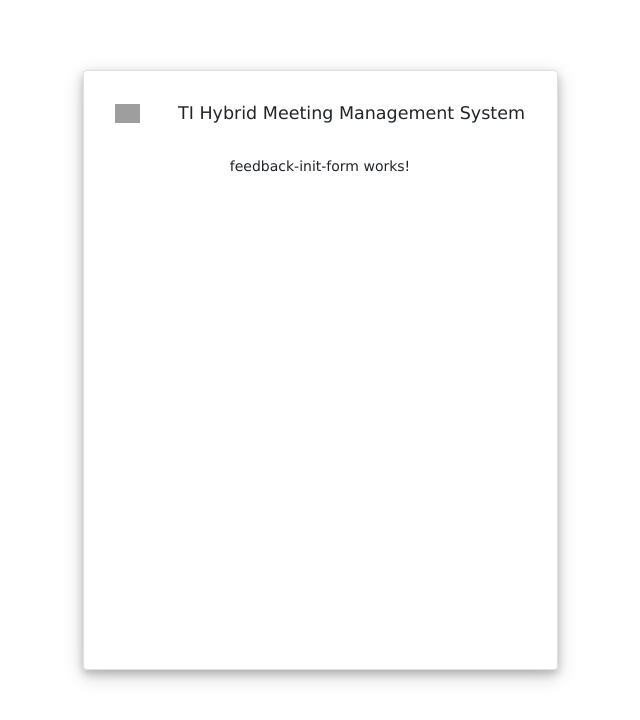
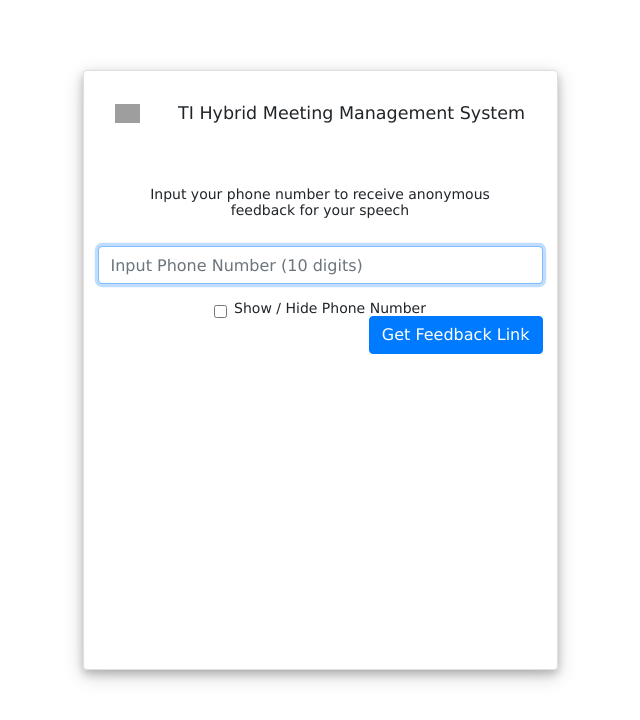
Before and after one commit to devincheca/speechFeedBack, an Angular app in the folder feedbackmanager/feedback-angular/: page / in a window 1280 px wide. Both pictures are taken after a click on the button "Feedback System". Shown: the top 720 px of the page, without its empty margins (320-960 px from the left). Built offline with nearby package versions, Linux system fonts and the light colour scheme; grey boxes are pictures that could not be loaded.

Commit message:
next is connecting copy paste

```diff
--- a/feedbackmanager/feedback-angular/src/app/feedback-init-form/feedback-init-form.component.html
+++ b/feedbackmanager/feedback-angular/src/app/feedback-init-form/feedback-init-form.component.html
@@ -1 +1,39 @@
-<p>feedback-init-form works!</p>
+<div class="inputPhoneHeader">Input your phone number to receive anonymous feedback for your speech</div>
+<div>
+  <div class="form-group">
+    <input [type]="showPhoneNumber ? 'number' : 'password'" class="form-control" id="phoneNumber" placeholder="Input Phone Number (10 digits)" (keyup)="setPhoneNumber($event)" autofocus="">
+  </div>
+  <div class="form-check">
+    <label class="form-check-label">
+      <input type="checkbox" class="form-check-input" value="" (click)="togglePasswordView()" [checked]="showPhoneNumber">Show / Hide Phone Number
+    </label>
+  </div>
+  <div class="form-group text-right" id="feedbackButtonDiv">
+    <button type="button" class="btn btn-primary" (click)="getLink()" id="feedbackButton">Get Feedback Link</button>
+    <button class="btn btn-primary" disabled="" style="display: none;" id="loaderButton">
+      <span class="spinner-border spinner-border-sm"></span>
+      Loading..
+    </button>
+  </div>
+  <div class="form-group text-center" id="linkInstructions" style="display: none;">
+    Send the following link to club members you would like to receive speech feedback from:
+  </div>
+  <div class="copyPasteGroup">
+    <div class="form-group" id="linkDiv" style="display: none;">
+      <input type="text" disabled="" class="form-control" id="linkInput">
+    </div>
+    <div id="copyStatus"></div>
+    <div class="form-group text-right" id="copyButtonDiv" style="display: none;">
+      <button type="button" class="btn btn-primary" (click)="copyToClipboard()">
+        <span style="font-size: .875em; margin-right: .125em; position: relative; top: -.25em; left: -.125em">
+          📄<span style="position: absolute; top: .25em; left: .25em">📄</span>
+        </span>
+      </button>
+    </div>
+  </div>
+  <div class="form-group text-center" id="qrCodeImage" style="display: none;">
+    <div>For hybrid meetings:</div>
+  </div>
+</div>
+<div id="successDiv" style="color: green;"></div>
+<div id="failDiv" style="color: red;"></div>
--- a/feedbackmanager/feedback-angular/src/app/feedback-init-form/feedback-init-form.component.ts
+++ b/feedbackmanager/feedback-angular/src/app/feedback-init-form/feedback-init-form.component.ts
@@ -1,4 +1,5 @@
 import { Component, OnInit } from '@angular/core';
+import Form from '../types/feedback-init-form';
 
 @Component({
   selector: 'app-feedback-init-form',
@@ -9,6 +10,31 @@ export class FeedbackInitFormComponent implements OnInit {
 
   constructor() { }
 
+  feedbackForm: Form = new Form();
+  showPhoneNumber: boolean = false;
+  error: string = '';
+
+  togglePasswordView(): void {
+    this.showPhoneNumber = !this.showPhoneNumber;
+  }
+
+  getLink(): void {
+    const isNotANumber = parseInt(this.feedbackForm.phoneNumber);
+    if (isNotANumber) {
+      this.error = 'Input a valid phone number (9999999999)'
+      return;
+    }
+    console.log('getLink');
+  }
+
+  copyToClipboard(): void {
+    console.log('copyToClipboard');
+  }
+
+  setPhoneNumber(event: Event): void {
+    this.feedbackForm.phoneNumber = (event.target as HTMLInputElement).value;
+  }
+
   ngOnInit(): void {
   }
 
--- /dev/null
+++ b/feedbackmanager/feedback-angular/src/app/types/feedback-init-form.ts
@@ -0,0 +1,3 @@
+export default class Form {
+  public phoneNumber: string = '';
+}
```
Also changed, not shown: 1 other file (tests, documents, lock files or other folders).
